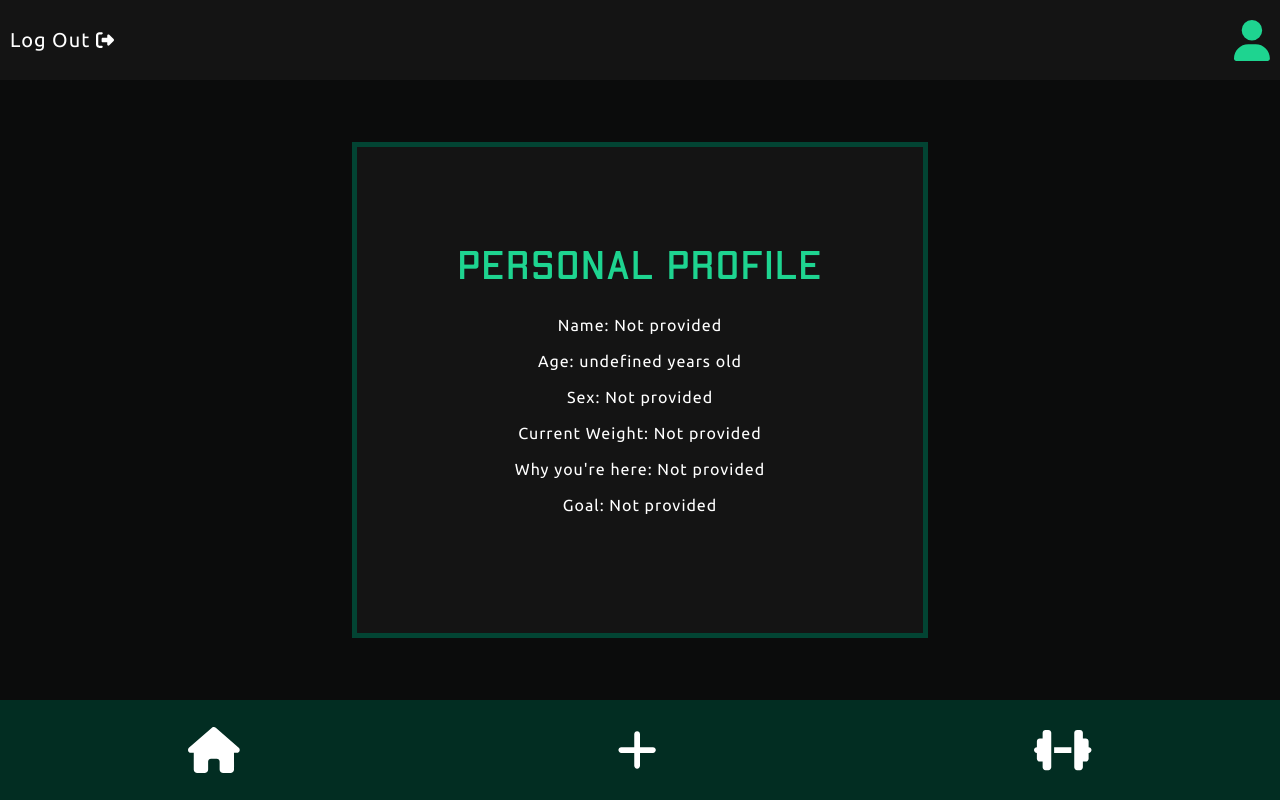
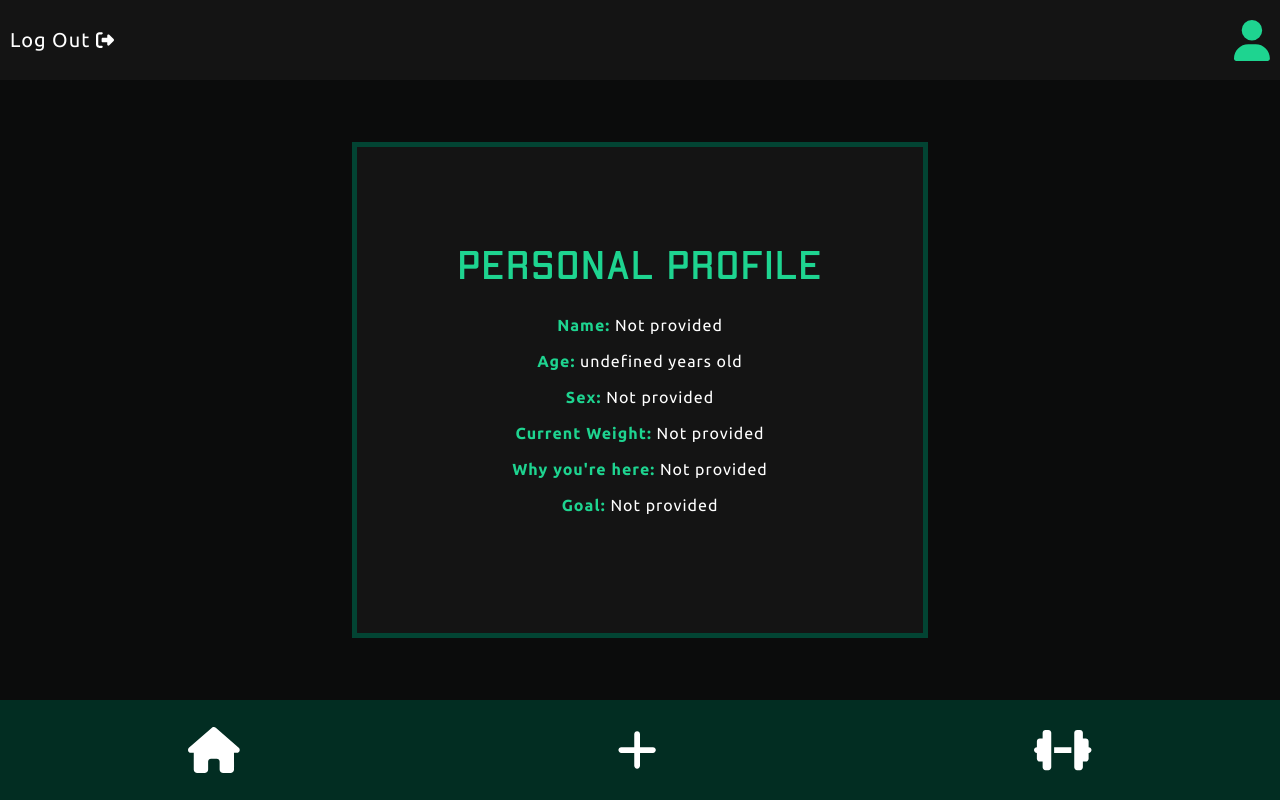
Before and after one commit to zhafiz01/GitRipd-FinalProj, a React (Vite) app in the folder client/: page /profile in a window 1280 px wide. Built offline with nearby package versions, Linux system fonts and the light colour scheme; no server answers; sample sign-in values are in the browser's storage.

Commit message:
the final COMMIT

```diff
--- a/client/src/components/WorkoutCard.css
+++ b/client/src/components/WorkoutCard.css
@@ -16,7 +16,6 @@
 
 .name-sets-reps {
 	width: 30%;
-	padding-right: 10px;
 	text-align: center;
 }
 
@@ -30,7 +29,6 @@
 	margin-top: 16px;
     display: flex;
     gap: 20px;
-	align-items: center;
 }
 
 .sets-reps-wrapper label {
@@ -39,8 +37,8 @@
 }
 
 .sets-reps-wrapper input {
-	width: 38px;
-	font-size: 14px;
+	width: 50px;
+	font-size: 12px;
 	height: auto;
 	padding: 4px 8px;
 	border-radius: 5px;
@@ -142,6 +140,7 @@ p strong {
 	.sets-reps-wrapper input {
 		width: 20px;
 		height: auto;
+		font-size: 18px;
 		margin-left: 8px;
 		padding: 4px 8px;
 		border-radius: 5px;
--- a/client/src/components/WorkoutCard.tsx
+++ b/client/src/components/WorkoutCard.tsx
@@ -80,10 +80,10 @@ const WorkoutCard: FC<WorkoutCardProps> = ({
 			</div>
 			<div className="workout-card--description">
 				<p className="workout-info">
-					<strong>Target:</strong> {exercise.target}
+					<strong style={{ fontWeight: "800" }}>Target:</strong> {exercise.target}
 				</p>
 				<p className="workout-info">
-					<strong>Equipment:</strong> {exercise.equipment}
+					<strong style={{ fontWeight: "800" }}>Equipment:</strong> {exercise.equipment}
 				</p>
 			<div>
 				{showAddButton ? (
@@ -97,7 +97,7 @@ const WorkoutCard: FC<WorkoutCardProps> = ({
 					exercise.videos.length > 0 && (
 						<div className="video-urls">
 							<p>
-								<strong>Videos:</strong>
+								<strong style={{ fontWeight: "800" }}>Videos:</strong>
 							</p>
 							<ul className="vid-list" style={{ marginTop: "5px" }}>
 								{exercise.videos.slice(0, 2).map((vid, i) => (
--- a/client/src/pages/UserProfile.tsx
+++ b/client/src/pages/UserProfile.tsx
@@ -40,31 +40,31 @@ const Profile = () => {
 					Personal Profile
 				</h2>
 				<p className="profile-details">
-					<strong className="profile-details">Name:</strong>{" "}
+					<strong style={{ color: "#1ed490", fontWeight: "800" }} className="profile-details">Name:</strong>{" "}
 					{displayData.name || "Not provided"}
 				</p>
 				<p className="profile-details">
-					<strong className="profile-details">Age:</strong>{" "}
+					<strong style={{ color: "#1ed490", fontWeight: "800" }} className="profile-details">Age:</strong>{" "}
 					{displayData.age + " years old" || "Not provided"}
 				</p>
 				<p className="profile-details">
-					<strong className="profile-details">Sex:</strong>{" "}
+					<strong style={{ color: "#1ed490", fontWeight: "800" }} className="profile-details">Sex:</strong>{" "}
 					{displayData.sex || "Not provided"}
 				</p>
 				<p className="profile-details">
-					<strong className="profile-details">Current Weight:</strong>{" "}
+					<strong style={{ color: "#1ed490", fontWeight: "800" }} className="profile-details">Current Weight:</strong>{" "}
 					{displayData.weight
 						? `${displayData.weight} lbs`
 						: "Not provided"}
 				</p>
 				<p className="profile-details">
-					<strong className="profile-details">
+					<strong style={{ color: "#1ed490", fontWeight: "800" }} className="profile-details">
 						Why you're here:
 					</strong>{" "}
 					{displayData.whyHere || "Not provided"}
 				</p>
 				<p className="profile-details">
-					<strong className="profile-details">Goal:</strong>{" "}
+					<strong style={{ color: "#1ed490", fontWeight: "800" }} className="profile-details">Goal:</strong>{" "}
 					{Array.isArray(displayData.goal) &&
 					displayData.goal.length > 0
 						? displayData.goal.join(", ")
```
